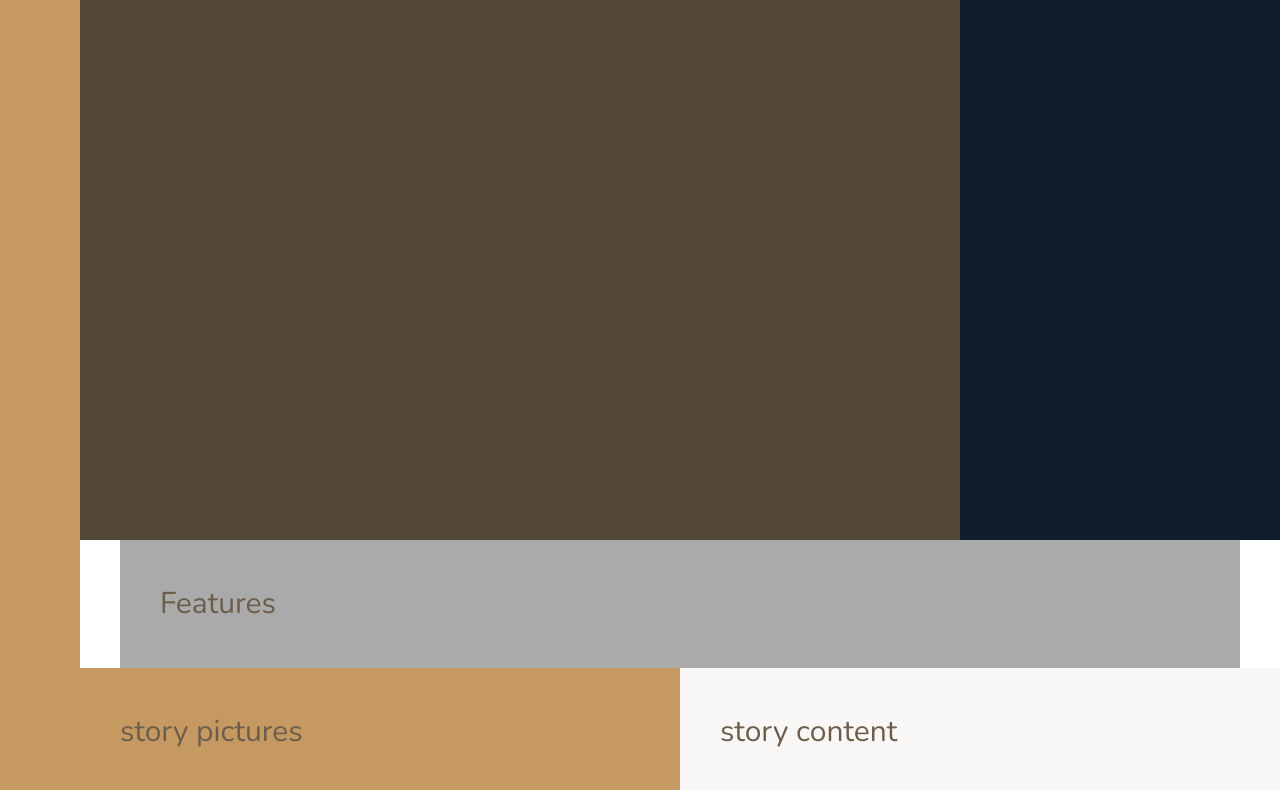
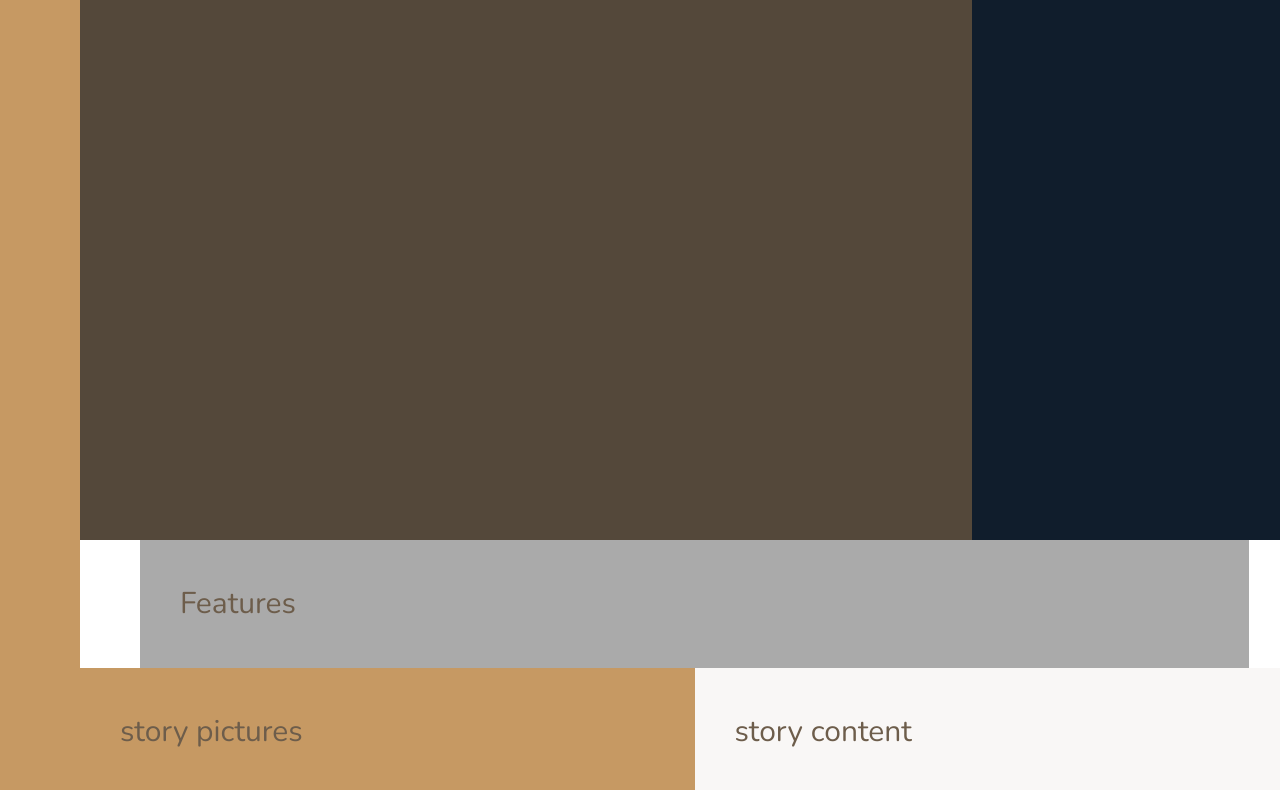
Before and after one commit to mikechoi1/realtor-website, a website: page index.html in a window 1280 px wide. Shown: the part 100-890 px from the top of the page. Drawn offline with nearby package versions, Linux system fonts and the light colour scheme.

Commit message:
added some css

```diff
--- a/sass/_base.scss
+++ b/sass/_base.scss
@@ -37,7 +37,7 @@ body {
 .container {
     display: grid;
     grid-template-rows: 80vh min-content 40vw repeat(3,min-content);
-    grid-template-columns: [sidebar-start] 8rem [sidebar-end full-start] 1fr [center-start] repeat(8, [col-start] minmax(min-content, 14rem) [col-end]) [center-end] 1fr [full-end];
+    grid-template-columns: [sidebar-start] 8rem [sidebar-end full-start] minmax(6rem, 1fr) [center-start] repeat(8, [col-start] minmax(min-content, 14rem) [col-end]) [center-end] 1fr [full-end];
 
     //FOR DEVELPOING DELETE ALTER
     & > * {
```
Also changed, not shown: css/style.css.
